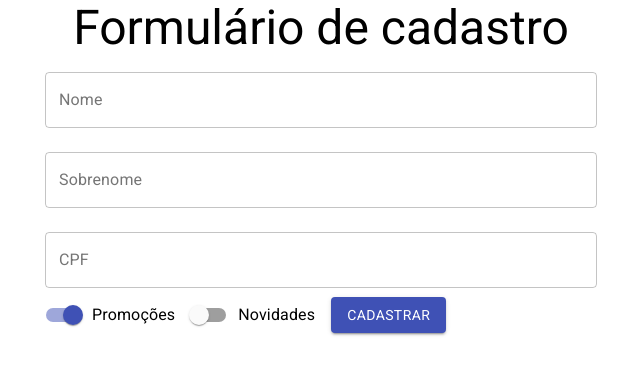
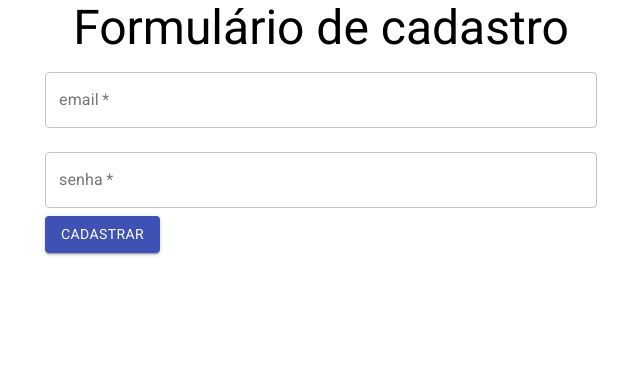
Before and after one commit to sheezarainbow9/react-multpartForm, a React (Create React App) app: page / in a window 1280 px wide. Shown: the top 374 px of the page, without its empty margins (319-959 px from the left). Built offline with nearby package versions, Linux system fonts and the light colour scheme.

Commit message:
injeção de dependências

```diff
--- a/src/components/FormularioCadastro/DadosUsuario.jsx
+++ b/src/components/FormularioCadastro/DadosUsuario.jsx
@@ -1,13 +1,19 @@
 import React from "react";
 import { TextField, Button } from "@material-ui/core";
 
-function DadosUsuario() {
+function DadosUsuario({ aoEnviar }) {
   return (
-    <form>
+    <form
+      onSubmit={(event) => {
+        event.preventDefault();
+        aoEnviar();
+      }}
+    >
       <TextField
         id="email"
         label="email"
         type="email"
+        required
         variant="outlined"
         margin="normal"
         fullWidth
@@ -16,6 +22,7 @@
         id="senha"
         label="senha"
         type="password"
+        required
         variant="outlined"
         margin="normal"
         fullWidth
--- a/src/components/FormularioCadastro/FormularioCadastro.jsx
+++ b/src/components/FormularioCadastro/FormularioCadastro.jsx
@@ -5,16 +5,20 @@
 import { Typography } from "@material-ui/core";
 
 function FormularioCadastro({ aoEnviar, validarCPF }) {
-  const [etapaAtual, setetapaAtual] = useState(1);
+  const [etapaAtual, setEtapaAtual] = useState(0);
+
+  function proximo() {
+    setEtapaAtual(etapaAtual + 1);
+  }
 
   function formularioAtual(etapa) {
     switch (etapa) {
       case 0:
-        return <DadosUsuario />;
+        return <DadosUsuario aoEnviar={proximo} />;
       case 1:
-        return <DadosPessoais aoEnviar={aoEnviar} validarCPF={validarCPF} />;
+        return <DadosPessoais aoEnviar={proximo} validarCPF={validarCPF} />;
       case 2:
-        return <DadosEntrega />;
+        return <DadosEntrega aoEnviar={aoEnviar}/>;
       default:
         return <Typography>Erro ao selecionar formulário</Typography>;
     }
```
